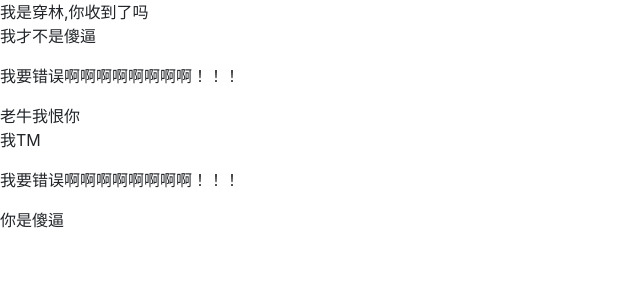
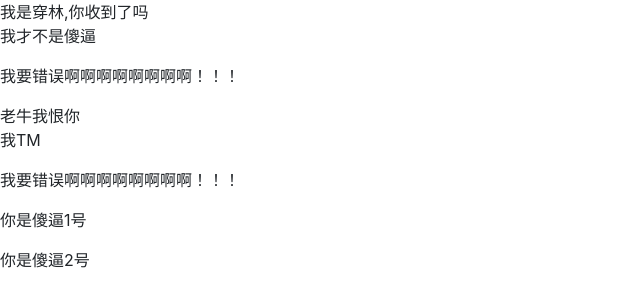
Before and after one commit to chuanlinlaile/-, a website: page src/demo.html in a window 1280 px wide. Shown: the whole page, without its empty margins (0-640 px from the left). Drawn offline with nearby package versions, Linux system fonts and the light colour scheme.

Commit message:
第一次

```diff
--- a/src/demo.html
+++ b/src/demo.html
@@ -18,7 +18,8 @@
 <p>我要错误啊啊啊啊啊啊啊啊！！！</p>
 
 
-<p>你是傻逼</p>
+<p>你是傻逼1号</p>
+<p>你是傻逼2号</p>
 
 </body>
 </html>
```
